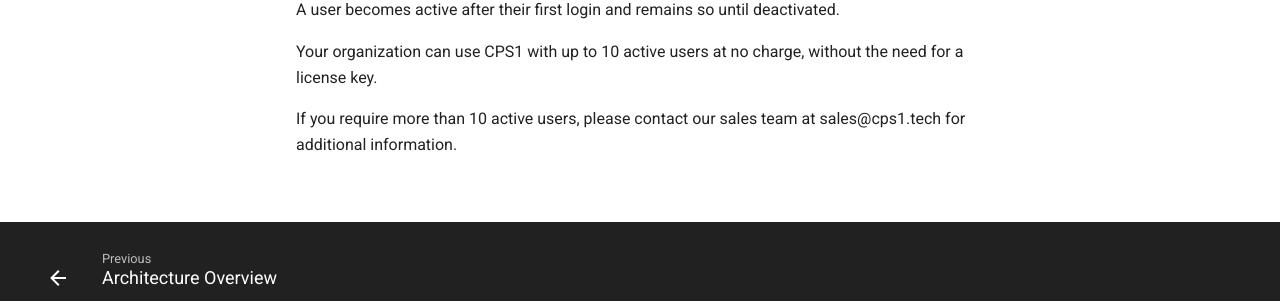
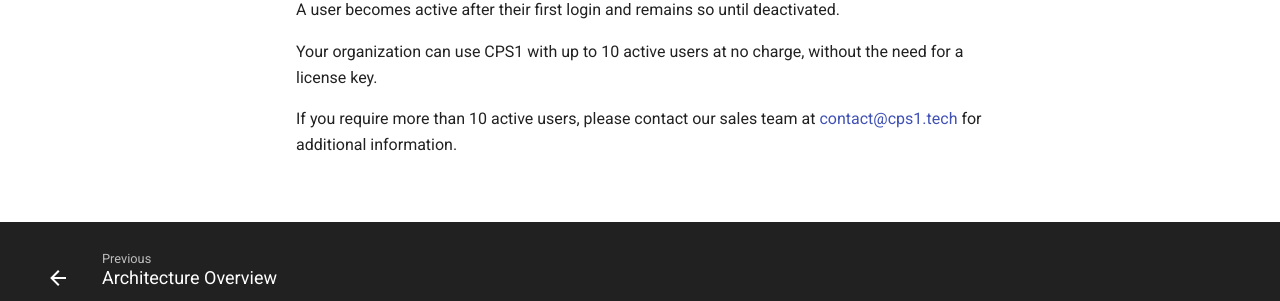
Before and after one commit to cps-1/docs, an MkDocs documentation site: the page built from docs/installing.md, in a window 1280 px wide. Shown: the part 467-768 px from the top of the page. Built offline with MkDocs 1.6.1 and Material for MkDocs 9.7.7, drawn with Linux system fonts in a browser that asks for light colours.

Commit message:
fix: link sales email

```diff
--- a/docs/installing.md
+++ b/docs/installing.md
@@ -14,4 +14,4 @@
 
 Your organization can use CPS1 with up to 10 active users at no charge, without the need for a license key.
 
-If you require more than 10 active users, please contact our sales team at sales@cps1.tech for additional information.
+If you require more than 10 active users, please contact our sales team at [contact@cps1.tech](mailto:contact@cps1.tech) for additional information.
```
